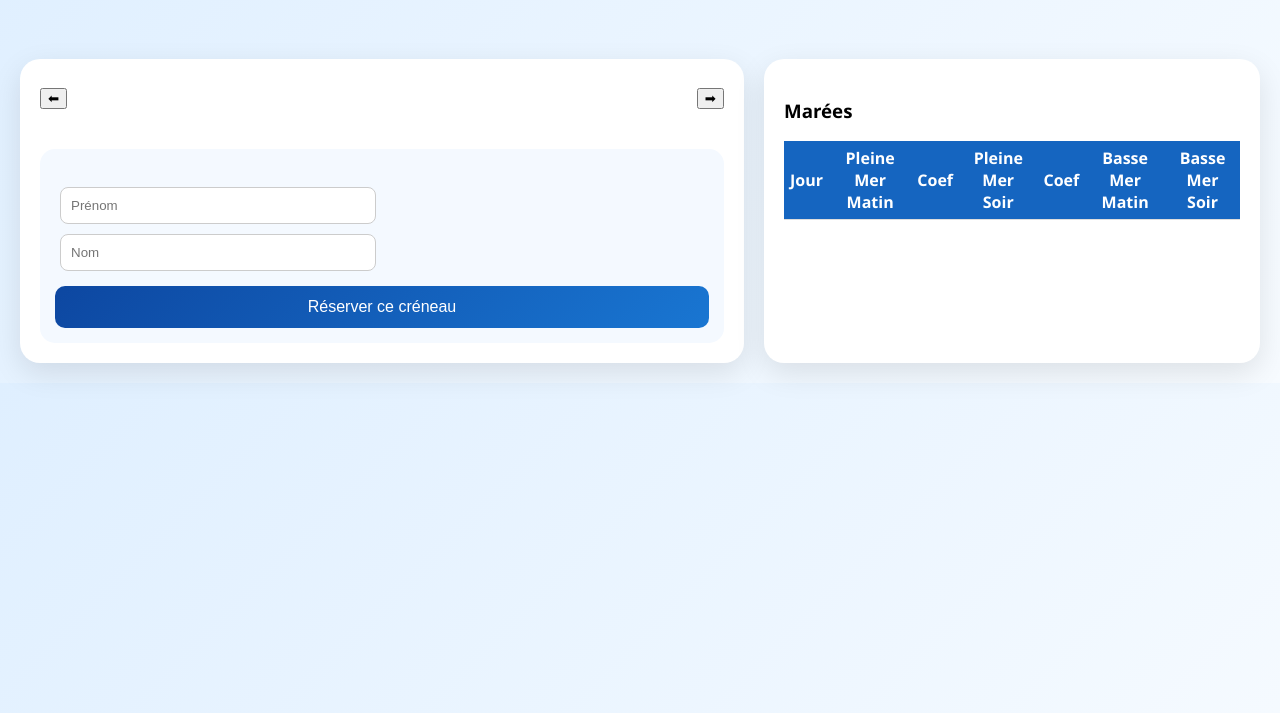
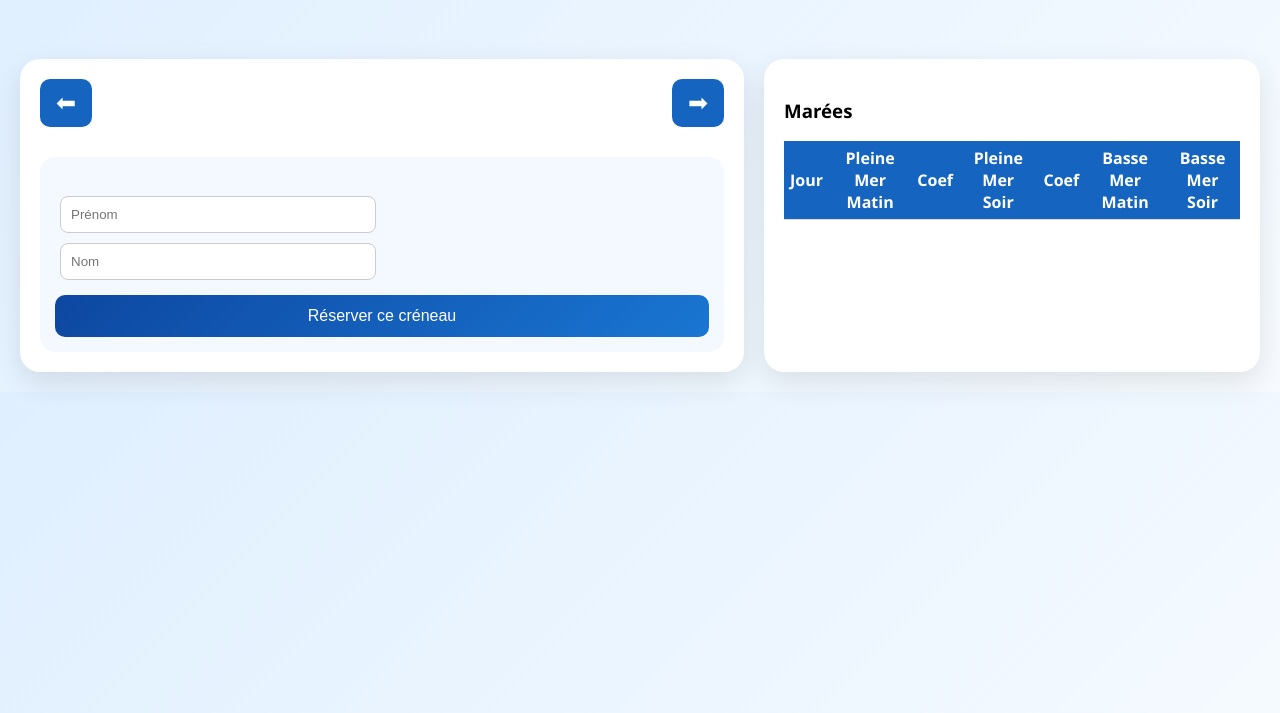
Before and after one commit to josephinegibert-ai/marees-reservation, a website: page public/index.html in a window 1280 px wide. Shown: the part 87-800 px from the top of the page. Drawn offline with Linux system fonts and the light colour scheme; no server answers.

Commit message:
on essaye d'ajouter autre chose

```diff
--- a/public/index.html
+++ b/public/index.html
@@ -5,6 +5,21 @@
 <title>Réservation pêcherie</title>
 
 <style>
+.calendar-header button {
+    font-size: 24px;      /* taille de la flèche */
+    padding: 10px 16px;   /* taille du bouton */
+    border-radius: 10px;
+    border: none;
+    cursor: pointer;
+    background: #1565c0;
+    color: white;
+}
+
+.calendar-header button:hover {
+    background: #0d47a1;
+    transform: scale(1.1);
+}
+
 body {
     margin: 0;
     font-family: 'Segoe UI', sans-serif;
```
